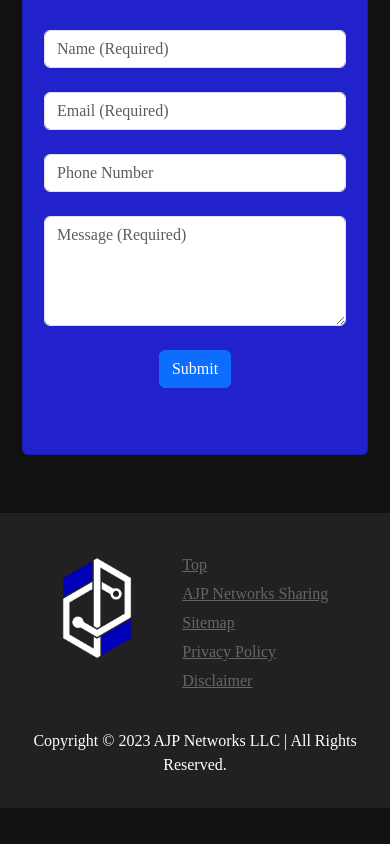
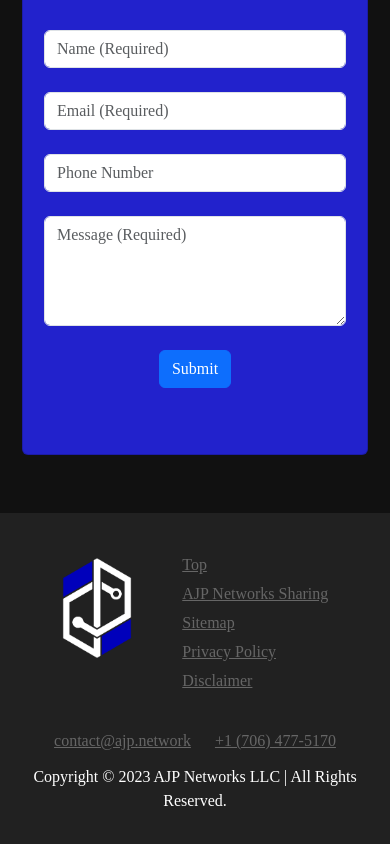
Before and after one commit to AJPNetworks/AJP-Networks-Website, a React (Create React App) app: page / in a window 390 px wide. Shown: the part 5957-6801 px from the top of the page. Before the commit the page ends 6765 px from the top, so only its background shows below. Built offline with nearby package versions, Linux system fonts and the light colour scheme; a web font is replaced by a local one.

Commit message:
Added phone and email to footer

```diff
--- a/src/App.css
+++ b/src/App.css
@@ -132,7 +132,18 @@ Nav {
   color: #fff;
   transition: color 0.3s;
 }
-
+.contactDetails {
+  display: block;
+  margin-bottom: 12px;
+}
+.contactDetails > a {
+  margin: 12px;
+  color: #666;
+}
+.contactDetails > a:hover {
+  color: #fff;
+  transition: color 0.3s;
+}
 
 /* Modals */
 .disclaimer-modal .modal-content, .quote-modal .modal-content {
--- a/src/components/Footer.js
+++ b/src/components/Footer.js
@@ -43,6 +43,10 @@ function Footer() {
           </ul>
         </div>
       </Container>
+      <div className='contactDetails'>
+          <a href='mailto:contact@ajp.network'>contact@ajp.network</a>
+          <a href='tel:17064775170'>+1 (706) 477-5170</a>
+        </div>
       <div className="identity">
         <p>Copyright &copy; 2023 AJP Networks LLC | All Rights Reserved.</p>
       </div>
```
